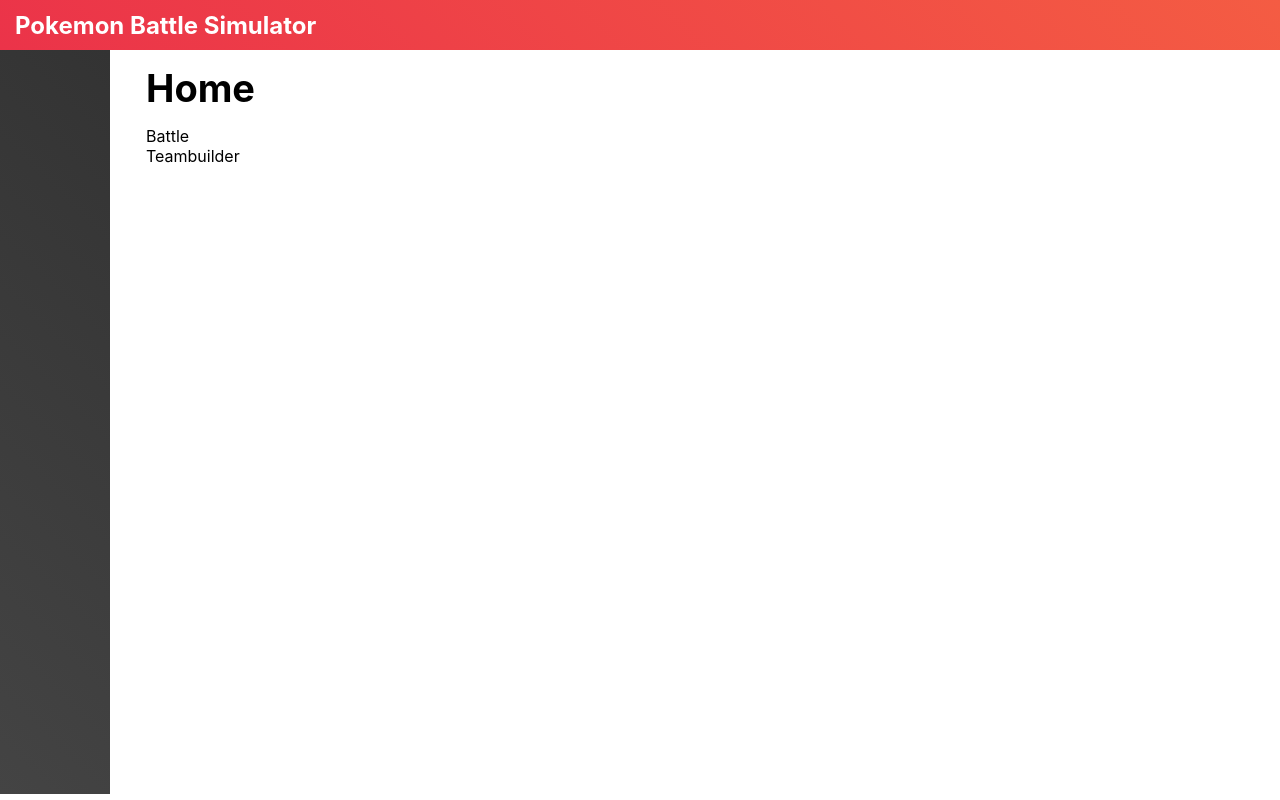
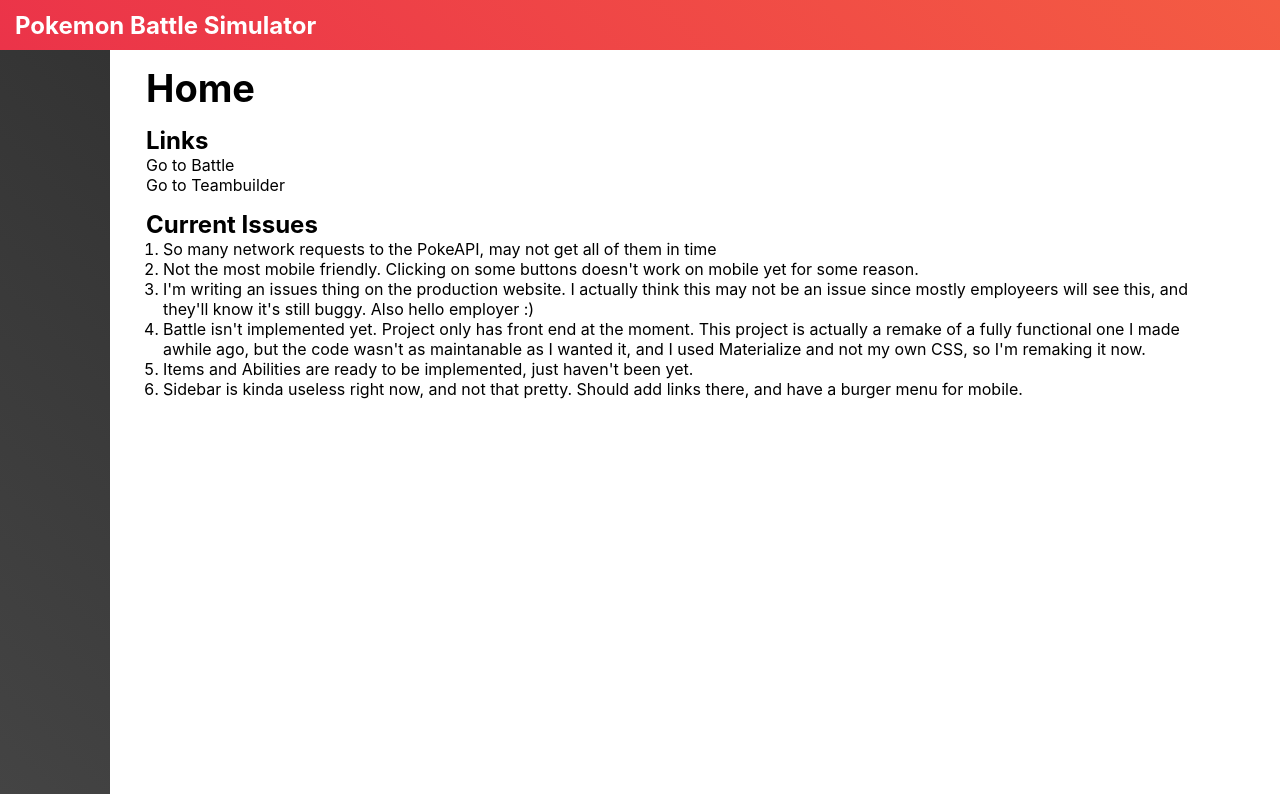
Before and after one commit to springer268/PBSim, a React (Create React App) app: page / in a window 1280 px wide. Built offline with nearby package versions, Linux system fonts and the light colour scheme; no server answers.

Commit message:
Added issues to the homepage

```diff
--- a/src/pages/Home/Home.tsx
+++ b/src/pages/Home/Home.tsx
@@ -20,8 +20,35 @@
 				<Wrapper>
 					<Heading>Home</Heading>
 					<div style={{ display: 'flex', flexDirection: 'column' }}>
-						<StyledLink to='/battle'>Battle</StyledLink>
-						<StyledLink to='/teambuilder'>Teambuilder</StyledLink>
+						<h2>Links</h2>
+						<StyledLink to='/battle'>Go to Battle</StyledLink>
+						<StyledLink to='/teambuilder'>Go to Teambuilder</StyledLink>
+					</div>
+					<div style={{ marginTop: '15px' }}>
+						<h2>Current Issues</h2>
+						<ol style={{ marginLeft: '17px' }}>
+							<li>So many network requests to the PokeAPI, may not get all of them in time</li>
+							<li>
+								Not the most mobile friendly. Clicking on some buttons doesn't work on mobile yet for
+								some reason.
+							</li>
+							<li>
+								I'm writing an issues thing on the production website. I actually think this may not be
+								an issue since mostly employeers will see this, and they'll know it's still buggy. Also
+								hello employer :)
+							</li>
+							<li>
+								Battle isn't implemented yet. Project only has front end at the moment. This project is
+								actually a remake of a fully functional one I made awhile ago, but the code wasn't as
+								maintanable as I wanted it, and I used Materialize and not my own CSS, so I'm remaking
+								it now.
+							</li>
+							<li>Items and Abilities are ready to be implemented, just haven't been yet.</li>
+							<li>
+								Sidebar is kinda useless right now, and not that pretty. Should add links there, and
+								have a burger menu for mobile.
+							</li>
+						</ol>
 					</div>
 				</Wrapper>
 			</Grid>
```
